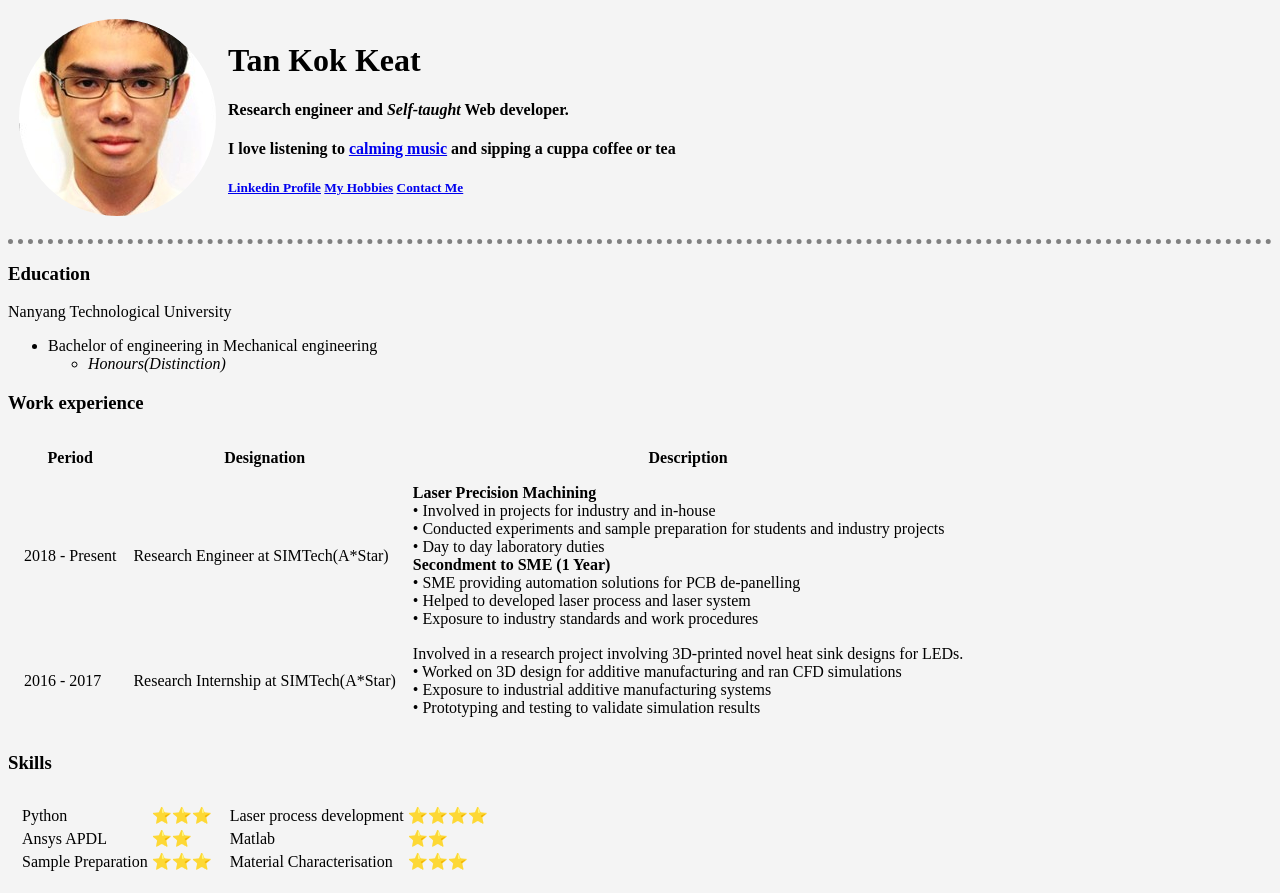
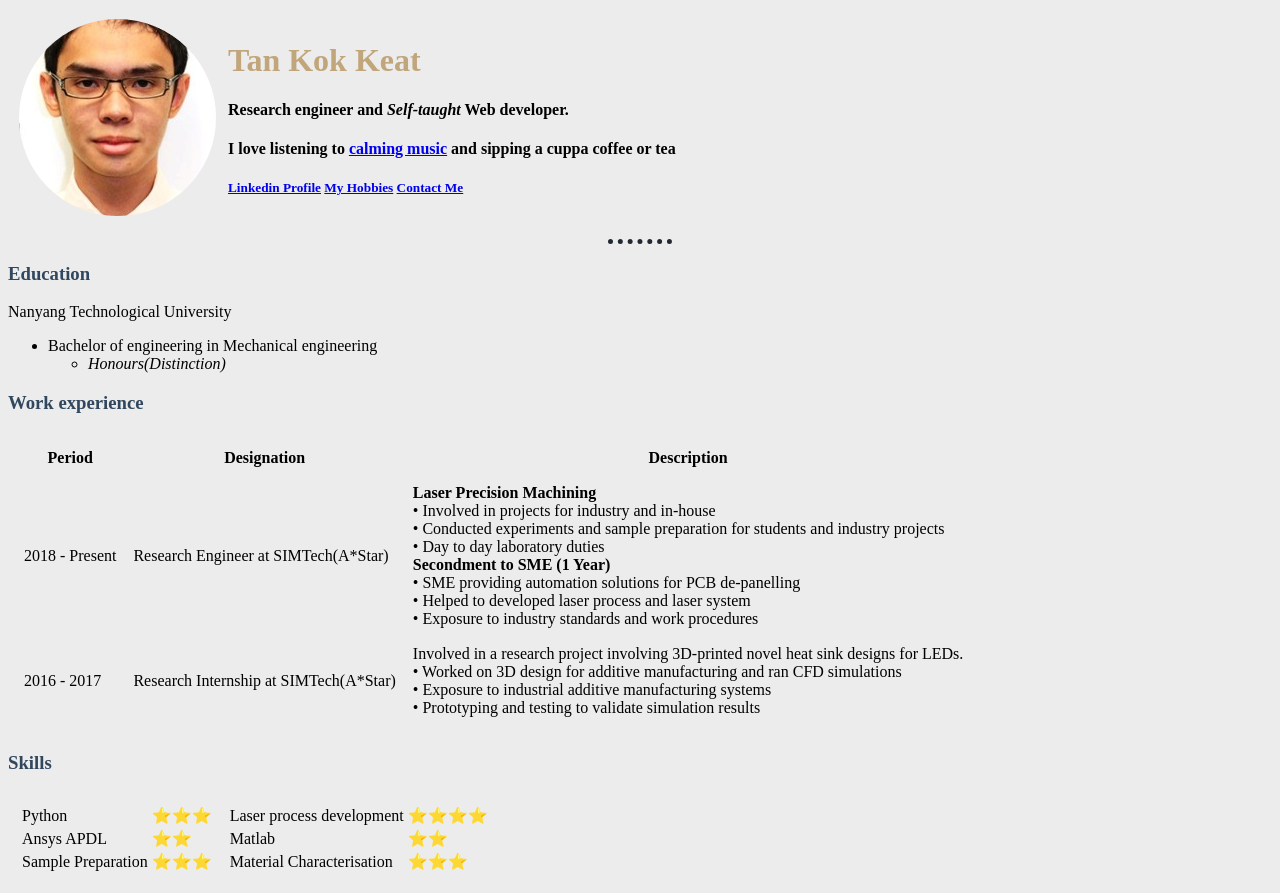
Before and after one commit to mudydhippo/cv, a plain HTML site: page index.html in a window 1280 px wide. Drawn offline with Linux system fonts and the light colour scheme; files that its build step writes are made by us from their sources.

Commit message:
Add files via upload

```diff
--- a/styles.css
+++ b/styles.css
@@ -1,11 +1,19 @@
-
 body{
-    background-color: #f4f4f4;
+  background-color: #ececec;
 }
 hr{
   border-style: none;
   border-top-style: dotted;
-    border-color: grey;
+  border-color: #222831;
   border-width: 5px;
-    width 5%
+  width:5%;
 }
+h1{
+      color: #c1a57b;
+      font-weight: 800;
+
+}
+h3{
+      color: #30475e;
+      font-weight: 800;
+}
```
Lines whose indentation alone changed are shown as unchanged.
